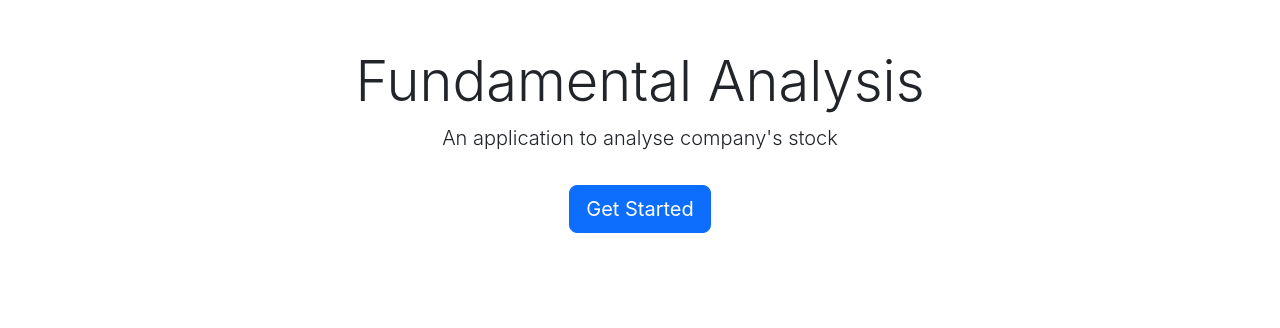
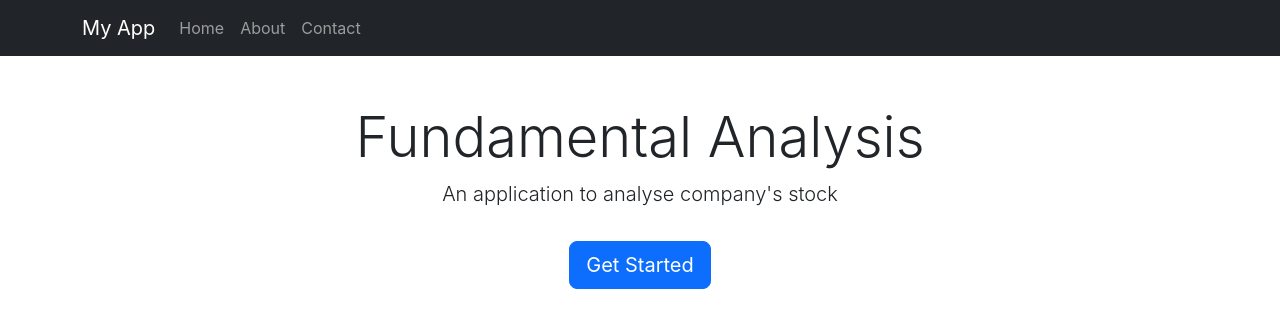
Before and after one commit to adit2998/FinancialAnalysisApp, a React (Create React App) app in the folder fundamental-analysis/: page / in a window 1280 px wide. Shown: the top 328 px of the page. Built offline with nearby package versions, Linux system fonts and the light colour scheme.

Commit message:
Added Navbar

```diff
--- a/fundamental-analysis/package.json
+++ b/fundamental-analysis/package.json
@@ -6,6 +6,7 @@
     "bootstrap": "^5.3.3",
     "cra-template": "1.2.0",
     "react": "^19.0.0",
+    "react-bootstrap": "^2.10.7",
     "react-dom": "^19.0.0",
     "react-scripts": "5.0.1"
   },
--- a/fundamental-analysis/src/App.js
+++ b/fundamental-analysis/src/App.js
@@ -1,9 +1,11 @@
 import React from 'react';
 import LandingPage from './components/LandingPage';
+import AppNavbar from './components/Navbar';
 
 function App() {
   return (
     <div>
+      <AppNavbar />
       <LandingPage />
     </div>
   );
--- /dev/null
+++ b/fundamental-analysis/src/components/Navbar.js
@@ -0,0 +1,22 @@
+import React from 'react';
+import { Navbar, Nav, Container } from 'react-bootstrap';
+
+const AppNavbar = () => {
+  return (
+    <Navbar bg="dark" variant="dark" expand="lg">
+      <Container>
+        <Navbar.Brand href="#">My App</Navbar.Brand>
+        <Navbar.Toggle aria-controls="basic-navbar-nav" />
+        <Navbar.Collapse id="basic-navbar-nav">
+          <Nav className="me-auto">
+            <Nav.Link href="#home">Home</Nav.Link>
+            <Nav.Link href="#about">About</Nav.Link>
+            <Nav.Link href="#contact">Contact</Nav.Link>
+          </Nav>
+        </Navbar.Collapse>
+      </Container>
+    </Navbar>
+  );
+};
+
+export default AppNavbar;
```
Also changed, not shown: 1 other file (tests, documents, lock files or other folders).
